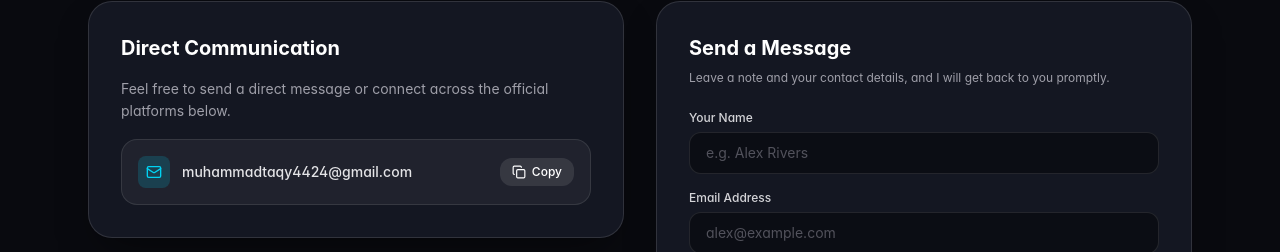
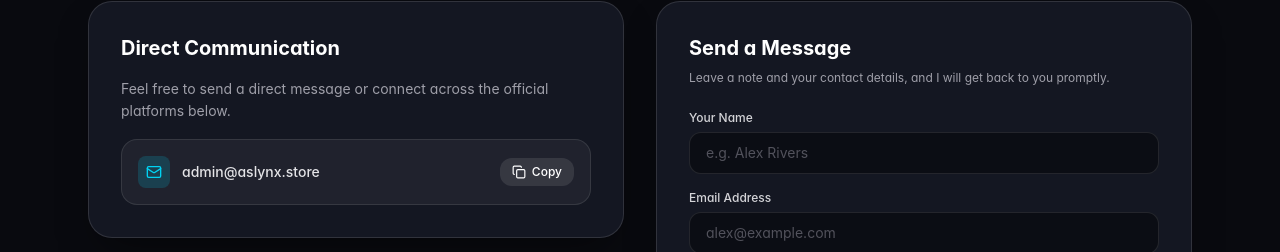
Before and after one commit to TaqyMlk/aslynx-project, a Next.js app: page / in a window 1280 px wide. Shown: the part 6014-6266 px from the top of the page. Built offline with nearby package versions, Linux system fonts and the light colour scheme; no server answers.

Commit message:
Update contact email address

```diff
--- a/src/components/home/ContactSection.tsx
+++ b/src/components/home/ContactSection.tsx
@@ -10,7 +10,7 @@ export default function ContactSection() {
   const [sent, setSent] = useState(false);
   const [formState, setFormState] = useState({ name: '', email: '', message: '' });
 
-  const email = 'muhammadtaqy4424@gmail.com';
+  const email = 'admin@aslynx.store';
 
   const handleCopy = () => {
     navigator.clipboard.writeText(email);
```
